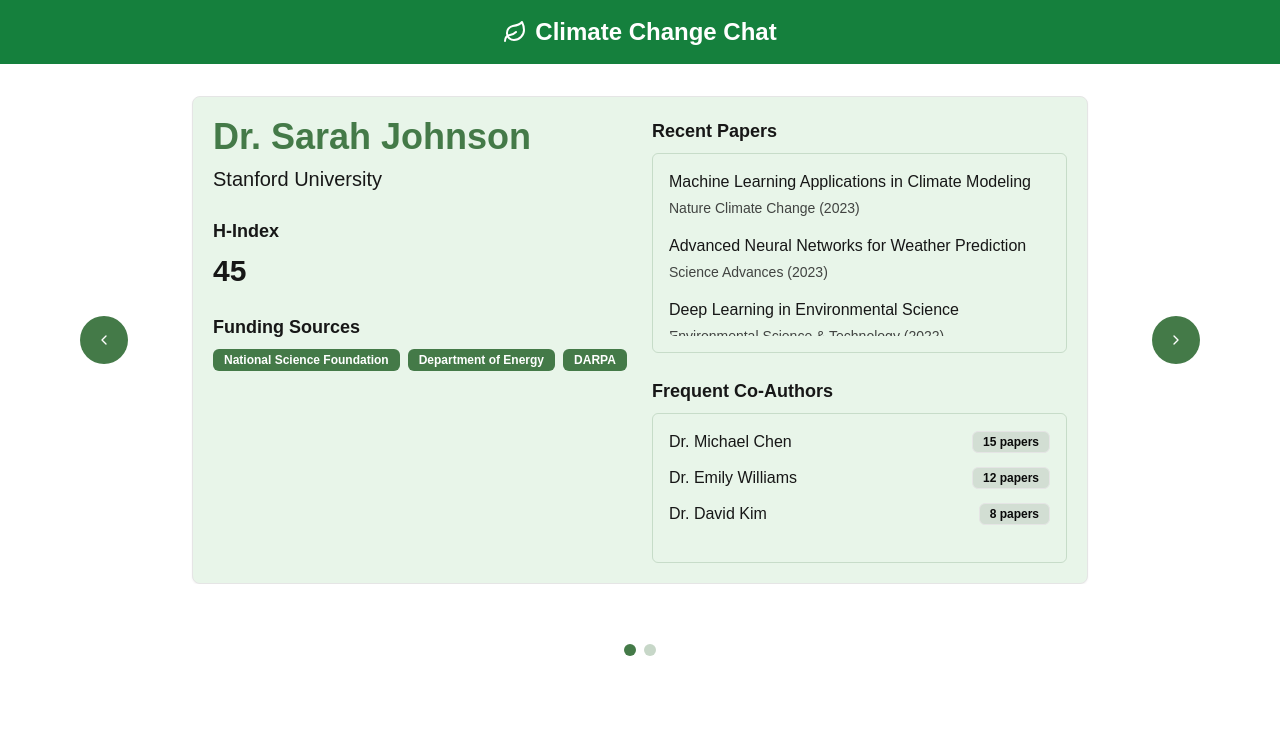
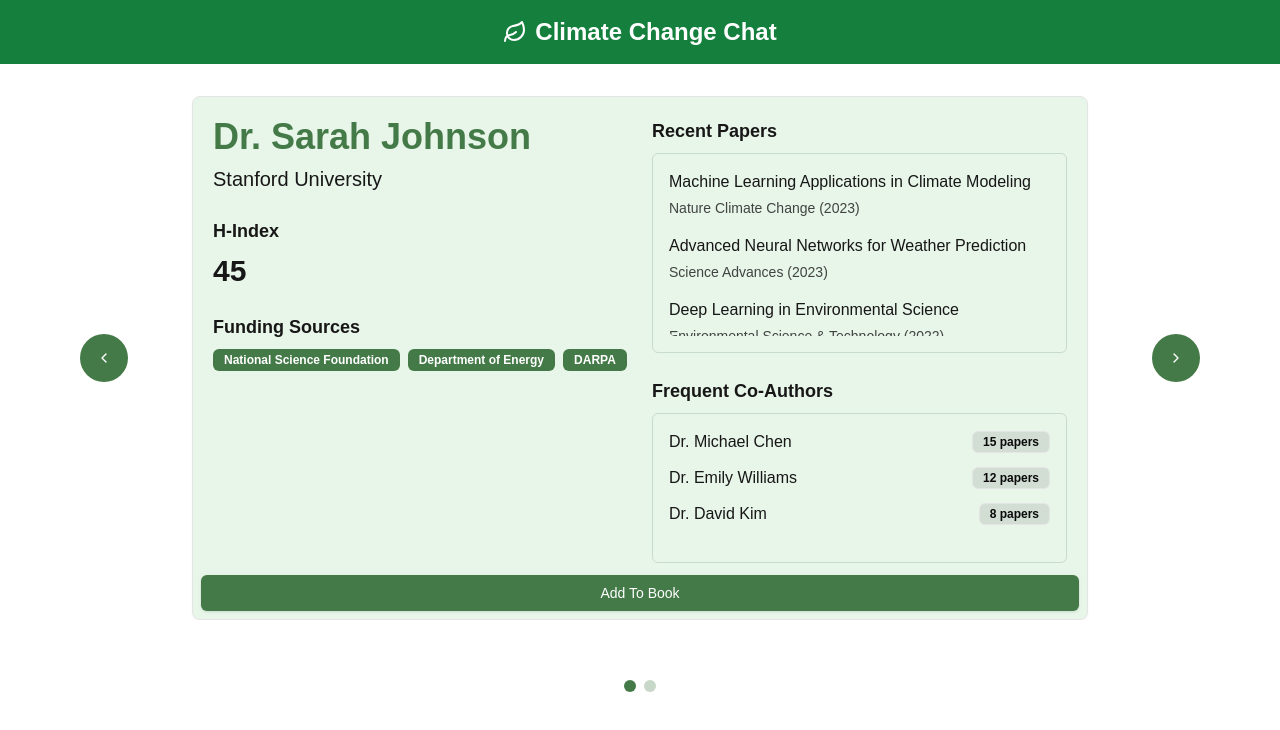
Before and after one commit to Rutwij12/climate-change-frontend, a Next.js app: page /author in a window 1280 px wide. Shown: the top 730 px of the page. Built offline with nearby package versions, Linux system fonts and the light colour scheme.

Commit message:
Feat: Add Button at bottom

```diff
--- a/src/components/author-card.tsx
+++ b/src/components/author-card.tsx
@@ -2,6 +2,7 @@ import { Card, CardContent } from "@/components/ui/card"
 import { Badge } from "@/components/ui/badge"
 import { ScrollArea } from "@/components/ui/scroll-area"
 import type { Author } from "../types/author"
+import { Button } from "@/components/ui/button"
 
 interface AuthorCardProps {
   author: Author
@@ -69,7 +70,14 @@ export function AuthorCard({ author }: AuthorCardProps) {
             </div>
           </div>
         </div>
+
       </CardContent>
+
+      <Button className="w-full bg-[#447A48] hover:bg-[#447A48]/90 text-white">Add To Book</Button>
+
+
     </Card>
+
+
   )
 }
```
